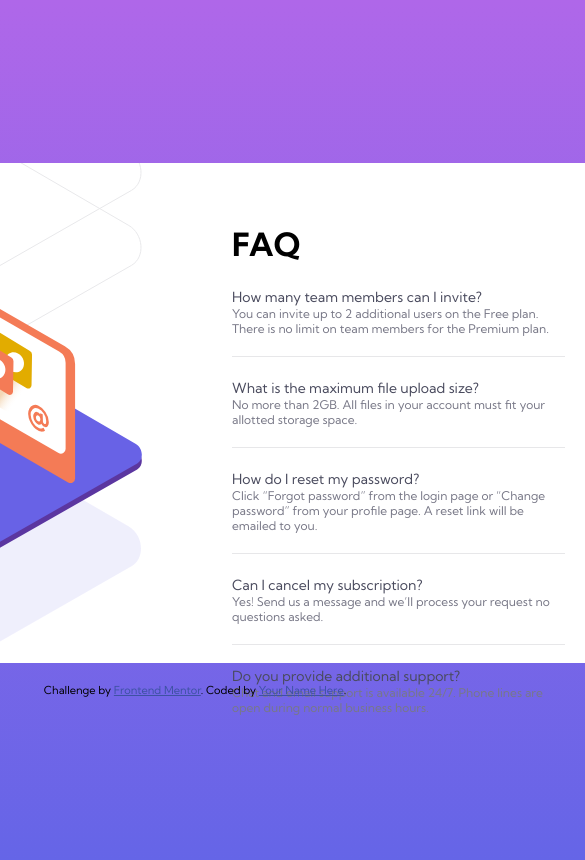
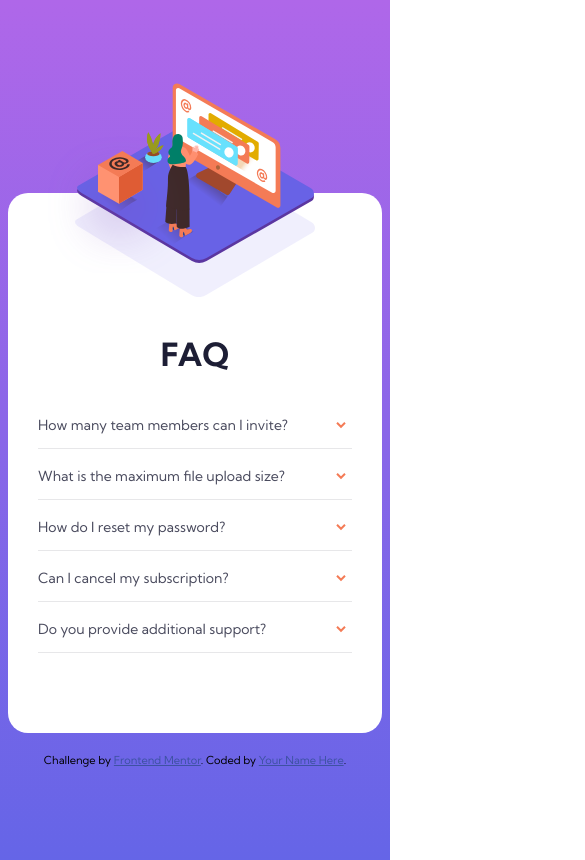
Before and after one commit to by-yee/faq-accordion-card, a plain HTML site: page index.html in a window 390 px wide. Shown: the top 860 px of the page, 585 px wide, since content can reach past the window. Drawn offline with Linux system fonts and the light colour scheme.

Commit message:
FAQ Accordion Card
- Icon rotate
- Panel transition

```diff
--- a/css/style.scss
+++ b/css/style.scss
@@ -21,6 +21,7 @@ $font_family: 'Kumbh Sans', sans-serif;
 body {
     font-family: $font_family;
     background-image: linear-gradient(to top, hsl(240, 73%, 65%), hsl(273, 75%, 66%));
+    overflow: hidden;
 }
 
 .container {
@@ -34,21 +35,51 @@ body {
 .card {
     display: flex;
     flex-direction: row;
+    max-width: 100%;
     width: 920px;
     height: 500px;
     background-color: #fff;
     border-radius: 20px;
 
+    &::before {
+        background: url('../images/illustration-box-desktop.svg') no-repeat top right;
+        content: '';
+        background-position-y: 210px;
+        position: absolute;
+        height: 100%;
+        width: 10%;
+        margin-left: -53px;
+        z-index: 1;
+    }
+
     &__illustration {
         width: 55%;
-        background: url('../images/illustration-woman-online-desktop.svg') no-repeat right center, url('../images/bg-pattern-desktop.svg') no-repeat right center;
-        background-position-y: 50%, 65%;
+        position: relative;
+
+        &--one {
+            background: url('../images/bg-pattern-desktop.svg') no-repeat right center;
+            background-position-y: 65%;
+            width: 100%;
+            height: 100%;
+            position: absolute;
+        }
+
+        &--two {
+            background: url('../images/illustration-woman-online-desktop.svg') no-repeat right center;
+            width: 100%;
+            height: 100%;
+            position: absolute;
+        }
+    }
+
+    &__title {
+        margin-bottom: 40px;
     }
 
     &__content {
         width: 45%;
         padding: 40px 90px 40px 90px;
-
+        color: $very_dark_desaturated_blue;
     }
 
     &__ques {
@@ -56,20 +87,44 @@ body {
         font-size: $font_size_ques;
         text-decoration: none;
 
+        &::after {
+            background: url('../images/icon-arrow-down.svg') no-repeat top right;
+            content: '';
+            display: block;
+            height: 10px;
+            width: 98%;
+            margin-top: -12px;
+        }
+
+        &:hover {
+            color: $soft_red;
+        }
+
         &--icon {
-            background: url('../images/icon-arrow-down.svg') no-repeat top right;
-            background-size: 50px;
+            &::after{
+                transform: rotate(180deg);
+                margin-left: 95%;
+            }
+        }
+
+        &--active {
+            font-weight: bold;
+            transition: all .3s ease-in-out;
         }
     }
 
     &__ans {
         color: $dark_grayish_blue;
         font-size: $font_size_ans;
+        line-height: 1.5em;
+        margin-top: 12px;
+        display: none;
+        transition: all .3s ease-in-out;
     }
 
     &__division {
         border-bottom: 1px solid $light_grayish_blue;
-        margin: 20px 0px;
+        margin: 16px 0px;
     }
 }
 
@@ -81,3 +136,37 @@ body {
         color: hsl(228, 45%, 44%);
     }
 }
+
+@media (max-width: 800px) {
+    .card {
+        flex-direction: column;
+        margin-top: 100px;
+        height: 540px;
+
+        &__illustration {
+            width: 100%;
+            height: 100px;
+
+            &--one {
+                background: url('../images/bg-pattern-mobile.svg') no-repeat top center;
+                padding-bottom: 10px;
+            }
+
+            &--two {
+                background: url('../images/illustration-woman-online-mobile.svg') no-repeat top center;
+                margin: -110px 0px 0px -14px;
+                padding-bottom: 90px;
+            }
+        }
+
+        &__title {
+            text-align: center;
+        }
+
+        &__content {
+            width: auto;
+            padding: 20px 30px 0px 30px;
+            color: $very_dark_desaturated_blue;
+        }
+    }
+}
--- a/index.html
+++ b/index.html
@@ -11,41 +11,41 @@
 <body>
   <div class="container">
     <div class="card">
-      <div class="card__illustration"></div>
+      <div class="card__illustration">
+        <div class="card__illustration--one"></div>
+        <div class="card__illustration--two"></div>
+      </div>
       <div class="card__content">
-        <h1>FAQ</h1>
-        <a href="" class="card__ques">How many team members can I invite?
-          <span class="card__ques--icon"></span>
-        </a>
+        <h1 class="card__title">FAQ</h1>
+        <a href="javascript:void(0);" class="card__ques">How many team members can I invite?</a>
         <div class="card__ans">
           You can invite up to 2 additional users on the Free plan. There is no limit on team members for the Premium plan.
         </div>
         <div class="card__division"></div>
 
-        <a href="" class="card__ques">What is the maximum file upload size?</a>
+        <a href="javascript:void(0);" class="card__ques">What is the maximum file upload size?</a>
         <div class="card__ans">
           No more than 2GB. All files in your account must fit your allotted storage space.
         </div>
         <div class="card__division"></div>
 
-        <a href="" class="card__ques">How do I reset my password?</a>
+        <a href="javascript:void(0);" class="card__ques">How do I reset my password?</a>
         <div class="card__ans">
           Click “Forgot password” from the login page or “Change password” from your profile page. A reset link will be emailed to you.
         </div>
         <div class="card__division"></div>
 
-        <a href="" class="card__ques">Can I cancel my subscription?
-
-        </a>
+        <a href="javascript:void(0);" class="card__ques">Can I cancel my subscription?</a>
         <div class="card__ans">
           Yes! Send us a message and we’ll process your request no questions asked.
         </div>
         <div class="card__division"></div>
 
-        <a href="" class="card__ques">Do you provide additional support?</a>
+        <a href="javascript:void(0);" class="card__ques">Do you provide additional support?</a>
         <div class="card__ans">
           Chat and email support is available 24/7. Phone lines are open during normal business hours.
         </div>
+        <div class="card__division"></div>
       </div>
     </div>
     <div class="attribution">
@@ -54,4 +54,6 @@
     </div>
   </div>
 </body>
+
+<script src="./js/index.js"></script>
 </html>
--- /dev/null
+++ b/js/index.js
@@ -0,0 +1,22 @@
+var item = document.getElementsByClassName("card__ques");
+
+for (var i = 0; i < item.length; i++) {
+  item[i].addEventListener("click", function() {
+
+    var isActive = !this.classList.contains("card__ques--active");
+
+    // Close active item
+    var allItem = document.getElementsByClassName("card__ques");
+    for (var j = 0; j < allItem.length; j++) {
+      allItem[j].classList.remove("card__ques--active");
+      allItem[j].classList.remove("card__ques--icon");
+      allItem[j].nextElementSibling.style.display = "none";
+    }
+
+    if(isActive) {
+      this.classList.toggle("card__ques--active");
+      this.classList.toggle("card__ques--icon");
+      this.nextElementSibling.style.display = "block";
+    }
+  });
+}
```
Also changed, not shown: css/style.css, 1 other file.
